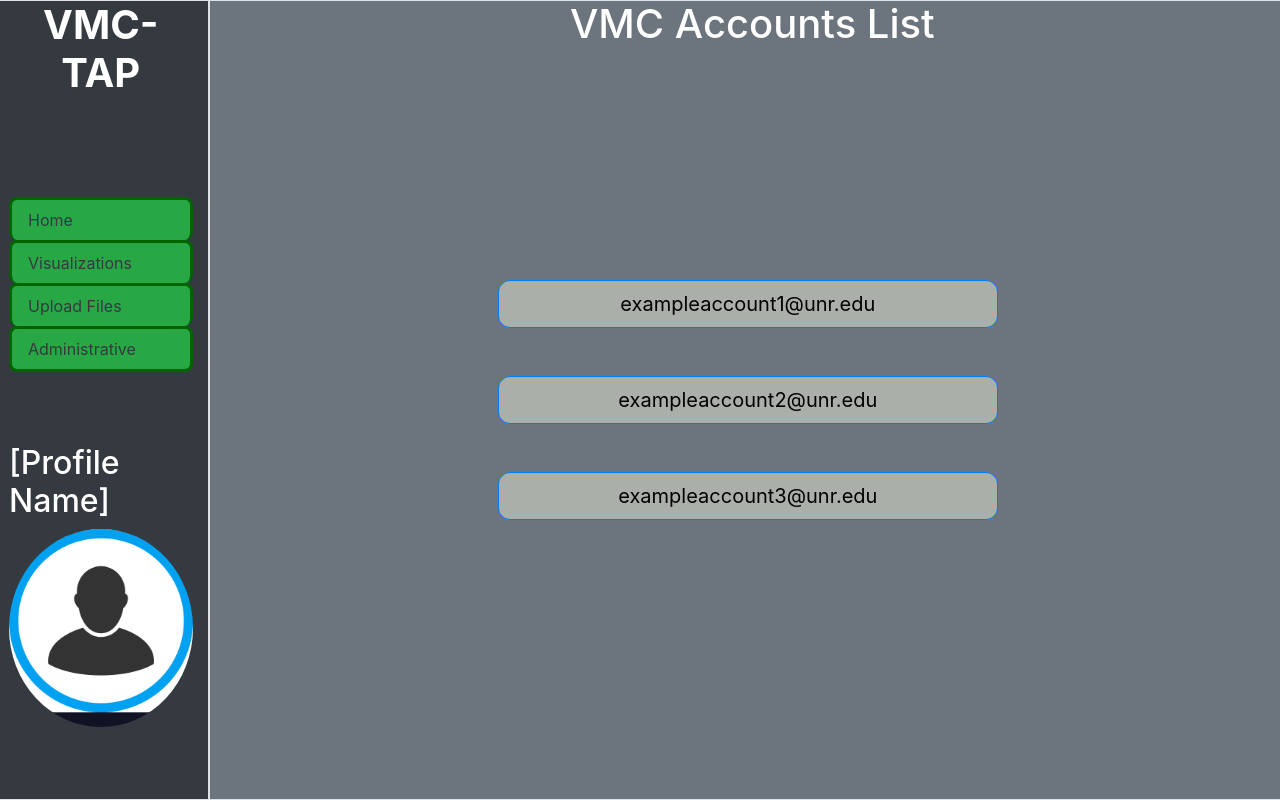
After one commit to payton22/vmc-tracking-and-analytics-program, a Django app: page /vmcadmin/ViewAccountsList in a window 1280 px wide. The commit adds this page. Run offline with Django 3.2, Linux system fonts and the light colour scheme.

Commit message:
VMC Admin Updates
Basic Design Concept (Changes Anticipated)

```diff
--- a/pages/static/pages/CSS/customStyles.css
+++ b/pages/static/pages/CSS/customStyles.css
@@ -1,33 +1,64 @@
+/* Custom styles for VMC-TAP go here */
 .full-height{
     height: 100vh;
 }
 
+/* Styles for navbar */
 #main_navbar{
+    /* Move the navbar down by 100px */
     margin-top:100px;
 }
 
+/* Styles for first three buttons of the nav bar */
 .l1{
+    /* Solid border and green border color */
     border:solid #006400;
+    /* Rounded border with r=8px */
     border-radius:8px;
+    /* No bottom border (need to prevent overlapping borders) */
     border-bottom:none;
 }
 
+/* Styles for the last nav bar button */
 .l2{
+    /* Green solid border */
     border:solid #006400;
+    /* Rounded border with r=8px */
     border-radius:8px;
 }
 
+/* Styles for the container that holds the header text of 'vmcAdminPage' */
 #AdminTitleContainer{
-   padding-left:500px;
+    /* Make move it to the left so it does cross over the nav bar */
+    padding-left:500px;
+    /* Horizontally align items */
     justify-content:center;
+    /* Vertically align items */
     align-items:center;
 
 }
 
+/* Styles for the buttons in 'vmcAdminPage' */
 .BGroup{
+    /* Rounded button at r=12px */
     border-radius:12px;
+    /* Make sure button is large enough to fix text */
     width:200px;
+    /* Make button field gray color */
     background-color:#AAAFAA;
+    /* Make the text black */
+    color:black;
+}
+
+/* Styles for the buttons 'viewAccountsList' */
+.AccountButton{
+    /* Rounded button at r=12px */
+    border-radius:12px;
+    /* Make sure button is large enough to fix text */
+    width:500px;
+    /* Make button field gray color */
+    background-color:#AAAFAA;
+    /* Make the text black */
     color:black;
 }
 
--- /dev/null
+++ b/pages/templates/pages/viewAccountsList.html
@@ -0,0 +1,25 @@
+{% extends "pages/base.html" %}
+
+{% block title %}Accounts List{% endblock title %}
+
+{% block content %}
+    <div class="container fixed-top" id="AdminTitleContainer">
+        <h1>VMC Accounts List</h1>
+    </div>
+
+    <div class="AdminButtonSection">
+        <div class="row ">
+            <a type="button" class="btn btn-primary btn-lg AccountButton">exampleaccount1@unr.edu</a>
+        </div>
+        <br>
+        <br>
+        <div class="row flex-column">
+            <button type="button" class="btn btn-primary btn-lg AccountButton">exampleaccount2@unr.edu</button>
+        </div>
+        <br>
+        <br>
+        <div class="row flex-column>">
+            <a type="button" class="btn btn-primary btn-lg AccountButton">exampleaccount3@unr.edu</a>
+        </div>
+    </div>
+{% endblock content %}
--- a/pages/urls.py
+++ b/pages/urls.py
@@ -11,6 +11,7 @@ urlpatterns = [
     path('vmcadmin/', vmcAdminPageView, name='vmcAdminPage'),
     path('vmcadmin/changePassword', changePassView, name='changePassPage'),
     path('vmcadmin/changeEmail', changeEmailView, name='changeEmailPage'),
-    path('vmcadmin/changeProfileInfo', changeProfileView, name='changeProfilePage')
+    path('vmcadmin/changeProfileInfo', changeProfileView, name='changeProfilePage'),
+    path('vmcadmin/ViewAccountsList', viewAccountsList, name='viewAccountsList')
 
 ]
--- a/pages/views.py
+++ b/pages/views.py
@@ -26,3 +26,6 @@ def changeEmailView(request):
 
 def changeProfileView(request):
     return render(request, 'pages/changeProfilePage.html')
+
+def viewAccountsList(request):
+    return render(request, 'pages/viewAccountsList.html')
```
Also changed, not shown: pages/templates/pages/vmcAdminPage.html (+7 -2 lines).
